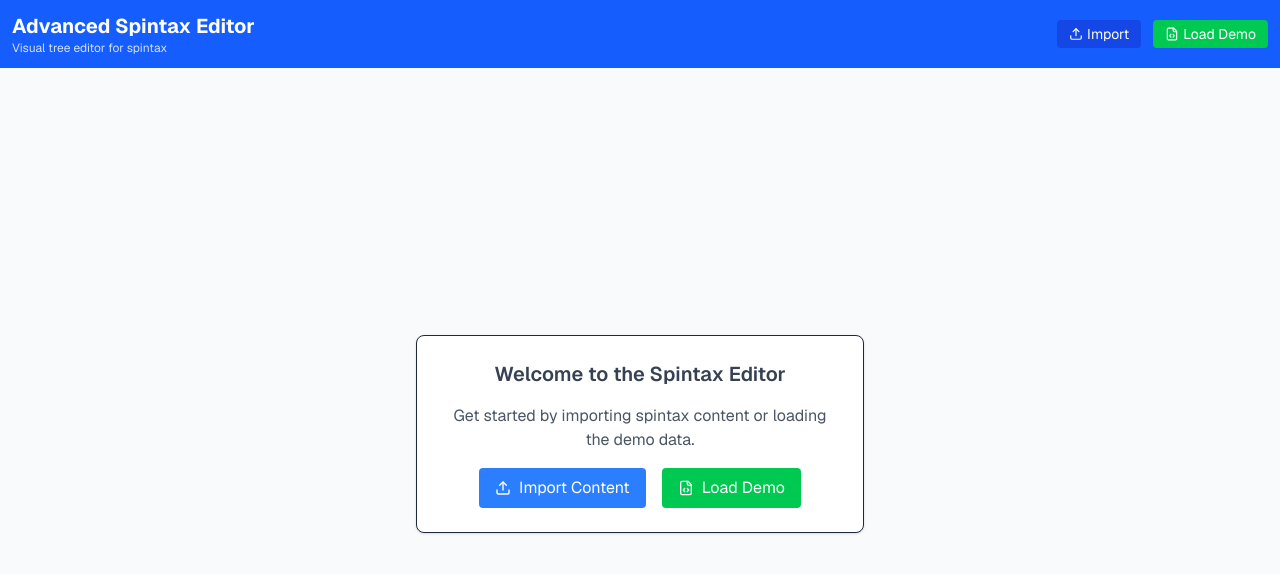
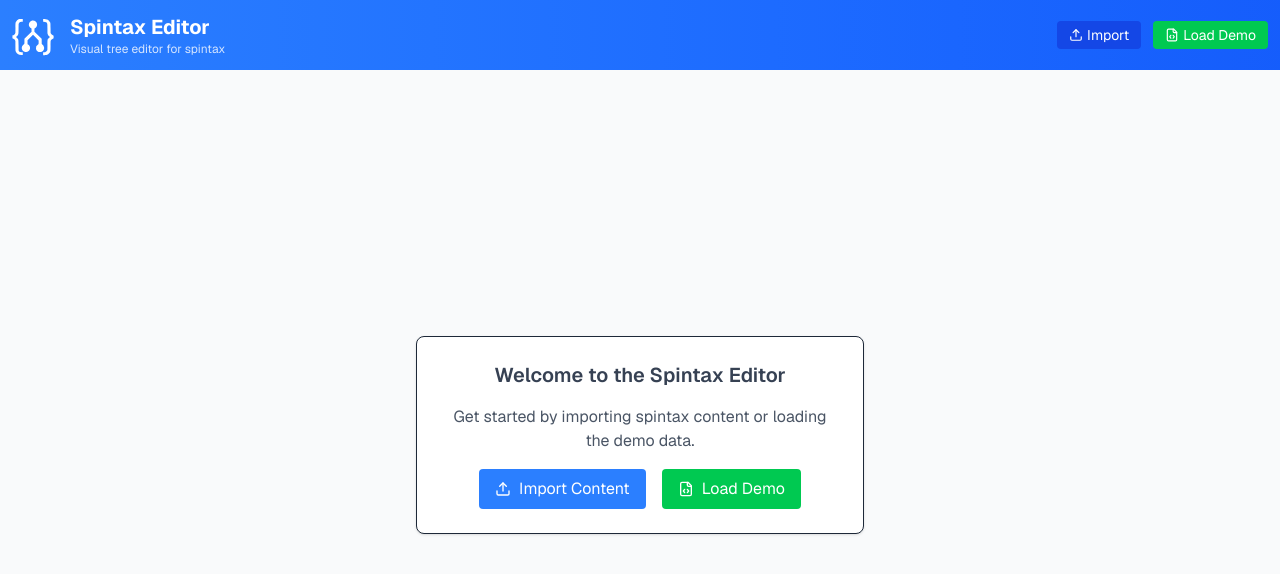
Before and after one commit to aliciusschroeder/spintax-editor, a Next.js app: page / in a window 1280 px wide. Shown: the top 574 px of the page. Built offline with nearby package versions, Linux system fonts and the light colour scheme.

Commit message:
Improve Styling

```diff
--- a/src/app/onepager/page.tsx
+++ b/src/app/onepager/page.tsx
@@ -1484,7 +1484,7 @@ const SpintaxEditorComponent: React.FC = () => { // Use React.FC for component t
   return (
     <div className="w-full flex flex-col bg-gray-100 text-gray-800 font-sans h-screen max-h-screen">
       {/* Header Section */}
-      <header className="bg-blue-600 text-white p-3 shadow-md flex flex-wrap justify-between items-center flex-shrink-0 gap-2">
+      <header className="bg-gradient-to-r from-blue-500 to-blue-600 text-white p-3 shadow-md flex flex-wrap justify-between items-center flex-shrink-0 gap-2">
         {/* Title */}
         <div className="flex-shrink-0">
           <h1 className="text-xl font-bold">Advanced Spintax Editor</h1>
--- a/src/components/spintax-editor/NodeEditor.tsx
+++ b/src/components/spintax-editor/NodeEditor.tsx
@@ -54,9 +54,9 @@ interface NodeContentDisplayProps {
 const NodeContentDisplay: React.FC<NodeContentDisplayProps> = ({ content }) => {
   const announcedContent = [
     {content: "", element: <span className="italic text-gray-400">empty text</span>},
-    {content: " ", element: <span className="italic">SPACE</span>},
-    {content: "\n", element: <span className="italic">NEWLINE</span>},
-    {content: "\t", element: <span className="italic">TAB</span>},
+    {content: " ", element: <span className="italic text-gray-400">SPACE</span>},
+    {content: "\n", element: <span className="italic text-gray-400">NEWLINE</span>},
+    {content: "\t", element: <span className="italic text-gray-400">TAB</span>},
   ]
   const specialContent = announcedContent.find(item => item.content === content);
   return <>{specialContent ? specialContent.element : content}</>;
--- a/src/components/spintax-editor/SpintaxEditor.tsx
+++ b/src/components/spintax-editor/SpintaxEditor.tsx
@@ -19,7 +19,8 @@ import {
 import React, { useCallback, useState } from "react";
 import { ImportExportModal } from "./ImportExportModal";
 import { SpintaxEditorTab } from "./SpintaxEditorTab";
-
+import Image from "next/image";
+import editorLogo from "@/../public/logo.svg";
 /**
  * Main spintax editor component
  */
@@ -156,11 +157,23 @@ export const SpintaxEditor: React.FC = () => {
   return (
     <div className="w-full flex flex-col bg-gray-100 text-gray-800 font-sans h-screen max-h-screen">
       {/* Header Section */}
-      <header className="bg-blue-600 text-white p-3 shadow-md flex flex-wrap justify-between items-center flex-shrink-0 gap-2">
+      <header className="bg-gradient-to-r from-blue-500 to-blue-600 text-white p-3 shadow-md flex flex-wrap justify-between items-center flex-shrink-0 gap-2">
         {/* Title */}
-        <div className="flex-shrink-0">
-          <h1 className="text-xl font-bold">Advanced Spintax Editor</h1>
-          <p className="text-xs opacity-80">Visual tree editor for spintax</p>
+        <div className="flex flex-row items-center space-x-2">
+          <div>
+            <Image
+              src={editorLogo}
+              alt="Spintax Editor Logo"
+              width={42}
+              height={42}
+              className="mr-2 pt-1"
+              // priority
+            />
+          </div>
+          <div>
+            <h1 className="text-xl font-bold">Spintax Editor</h1>
+            <p className="text-xs opacity-80">Visual tree editor for spintax</p>
+          </div>
         </div>
 
         {/* Action Buttons */}
```
Also changed, not shown: public/img/header_white_text.png (added), public/logo.svg. Lines whose indentation alone changed are shown as unchanged.
